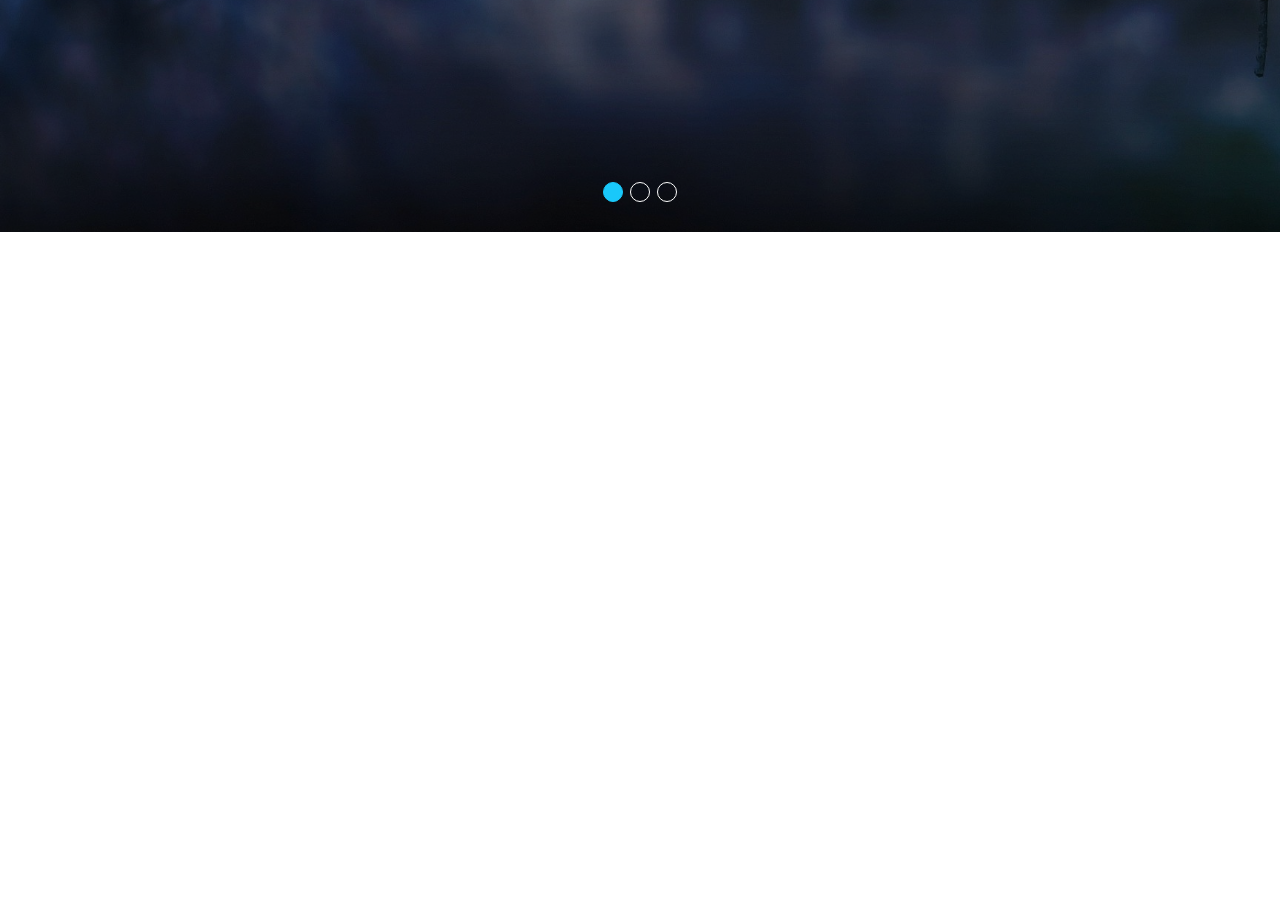
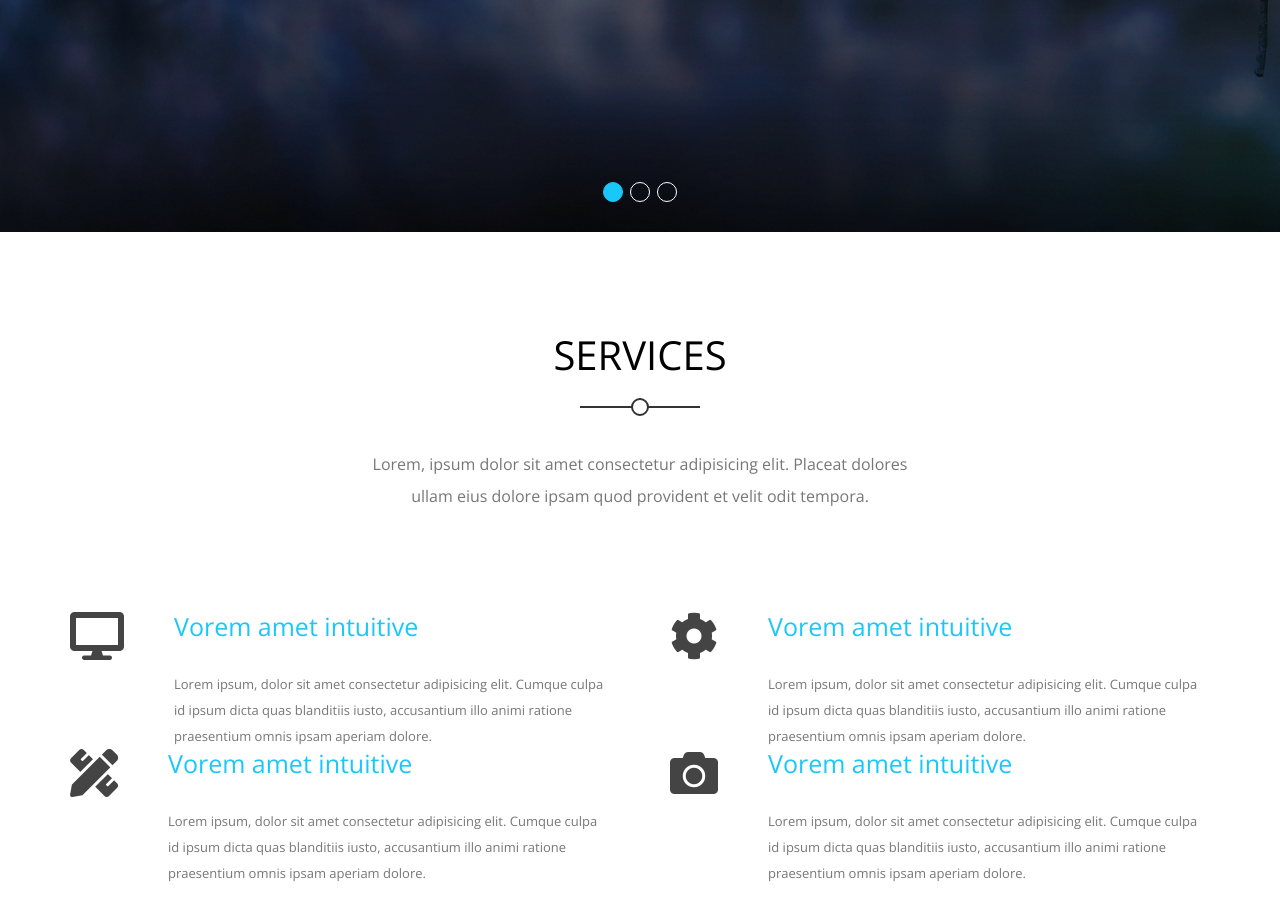
Before and after one commit to Amjad-Bali/Kasper-Template, a plain HTML site: page index.html in a window 1280 px wide. Shown: the part 568-1488 px from the top of the page. Before the commit the page ends 800 px from the top, so only its background shows below. Drawn offline with nearby package versions, Linux system fonts and the light colour scheme.

Commit message:
Create services section

```diff
--- a/css/Kasper.css
+++ b/css/Kasper.css
@@ -287,3 +287,51 @@ header .container nav .form i {
 	border-color: var(--main-color);
 }
 /*End landing Section*/
+/*Start Services Section*/
+.services {
+	padding-top: var(--section-padding);
+	padding-bottom: var(--section-padding);
+}
+@media (min-width: 768px) {
+	.services .services-content {
+		display: grid;
+		grid-template-columns: repeat(auto-fill, minmax(450px, 1fr));
+		grid-column-gap: 40px;
+		grid-column-gap: 60px;
+	}
+}
+.services .services-content .serv-box {
+	display: flex;
+}
+.services .services-content .serv-box i {
+	color: #444;
+	margin-right: 50px;
+	/* flex-basis: 100px; */
+}
+@media (max-width: 767px) {
+	.services .services-content .serv-box {
+		display: flex;
+		flex-direction: column;
+		text-align: center;
+		margin-bottom: 40px;
+	}
+	.services .services-content .serv-box i {
+		margin: 0 0 30px;
+	}
+}
+/* .services .services-content .serv-box .text {
+	flex: 1;
+} */
+.services .services-content .serv-box .text h3 {
+	color: var(--main-color);
+	font-weight: normal;
+	font-size: 25px;
+	margin-bottom: 30px;
+}
+.services .services-content .serv-box .text p {
+	color: #777;
+	line-height: 2;
+	font-size: 13px;
+}
+
+/*ُEnd Services Section*/
--- a/index.html
+++ b/index.html
@@ -63,5 +63,50 @@
       </div>
   </div>
   <!-- End Landing Section -->
+   <!-- Start Services Section -->
+   <div class="services" id="services">
+    <div class="container">
+        <div class="main-heading">
+            <h2>Services</h2>
+            <p>Lorem, ipsum dolor sit amet consectetur adipisicing elit. Placeat dolores ullam eius dolore ipsam
+                quod provident et velit odit tempora.</p>
+        </div>
+        <div class="services-content">
+            <div class="serv-box">
+                <i class="fas fa-desktop fa-3x"></i>
+                <div class="text">
+                    <h3>Vorem amet intuitive</h3>
+                    <p>Lorem ipsum, dolor sit amet consectetur adipisicing elit. Cumque culpa id ipsum dicta quas
+                        blanditiis iusto, accusantium illo animi ratione praesentium omnis ipsam aperiam dolore.</p>
+                </div>
+            </div>
+            <div class="serv-box">
+                <i class="fas fa-cog fa-3x"></i>
+                <div class="text">
+                    <h3>Vorem amet intuitive</h3>
+                    <p>Lorem ipsum, dolor sit amet consectetur adipisicing elit. Cumque culpa id ipsum dicta quas
+                        blanditiis iusto, accusantium illo animi ratione praesentium omnis ipsam aperiam dolore.</p>
+                </div>
+            </div>
+            <div class="serv-box">
+                <i class="fas fa-pencil-ruler fa-3x"></i>
+                <div class="text">
+                    <h3>Vorem amet intuitive</h3>
+                    <p>Lorem ipsum, dolor sit amet consectetur adipisicing elit. Cumque culpa id ipsum dicta quas
+                        blanditiis iusto, accusantium illo animi ratione praesentium omnis ipsam aperiam dolore.</p>
+                </div>
+            </div>
+            <div class="serv-box">
+                <i class="fas fa-camera fa-3x"></i>
+                <div class="text">
+                    <h3>Vorem amet intuitive</h3>
+                    <p>Lorem ipsum, dolor sit amet consectetur adipisicing elit. Cumque culpa id ipsum dicta quas
+                        blanditiis iusto, accusantium illo animi ratione praesentium omnis ipsam aperiam dolore.</p>
+                </div>
+            </div>
+        </div>
+    </div>
+</div>
+<!-- End Services Section -->
 </body>
 </html>
```
